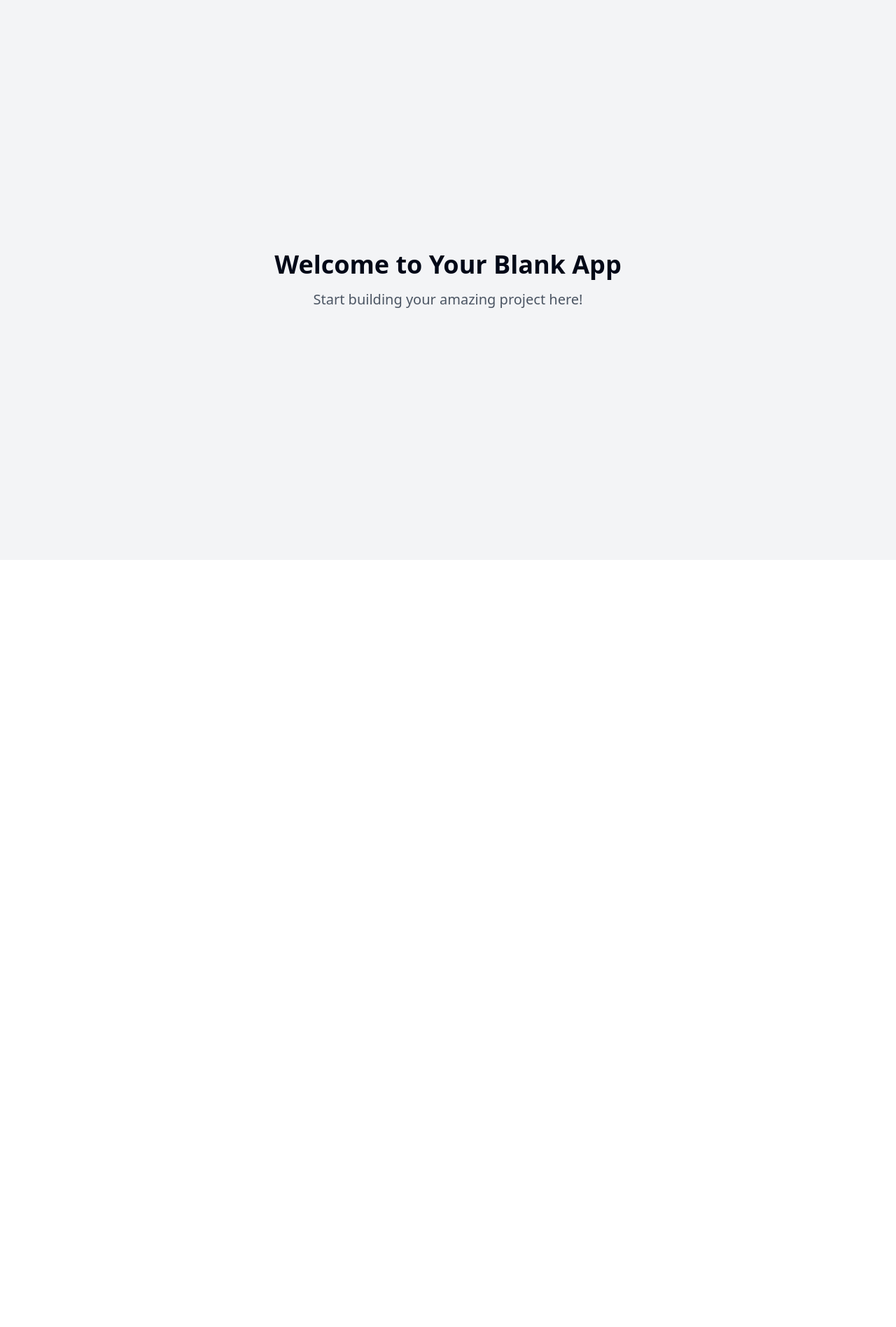
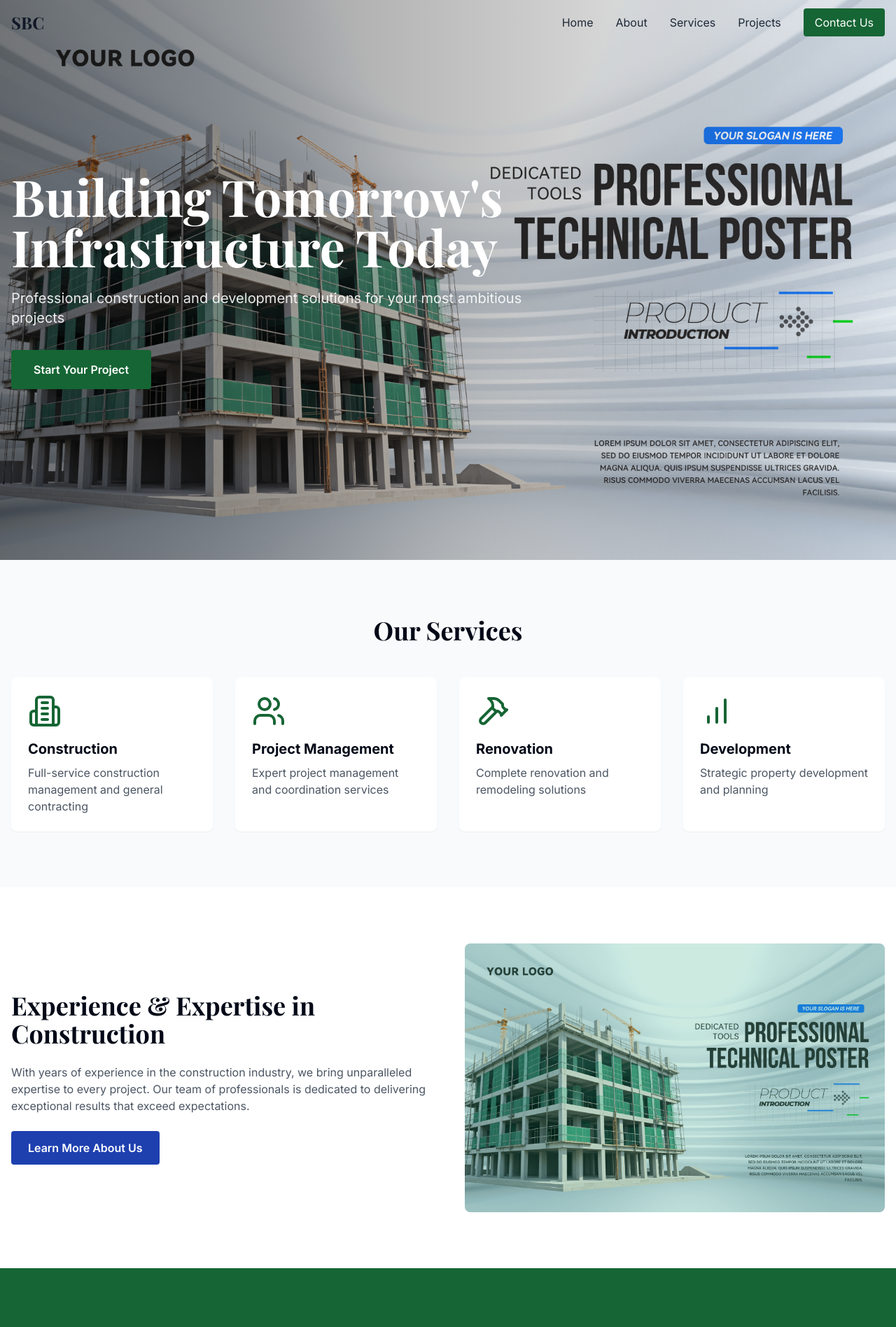
Before and after one commit to RagnarLodbrok2017/solo-base-web-forge, a React (Vite) app: page / in a window 1280 px wide. Shown: the top 1896 px of the page at 70% size. Before the commit the page ends 800 px from the top, so only its background shows below. Built offline with nearby package versions, Linux system fonts and the light colour scheme.

Commit message:
Add SBC website structure
Implement the basic structure for the SBC website, including the five required pages (Home, About, Services, Projects, and Contact) and their respective content placeholders.

```diff
--- a/index.html
+++ b/index.html
@@ -1,14 +1,16 @@
+
 <!DOCTYPE html>
 <html lang="en">
   <head>
     <meta charset="UTF-8" />
     <meta name="viewport" content="width=device-width, initial-scale=1.0" />
-    <title>solo-base-web-forge</title>
-    <meta name="description" content="Lovable Generated Project" />
-    <meta name="author" content="Lovable" />
+    <title>SBC - Solo Base Construction & Development</title>
+    <meta name="description" content="Professional construction and development solutions for your most ambitious projects" />
+    <meta name="author" content="SBC" />
+    <link rel="stylesheet" href="https://fonts.googleapis.com/css2?family=Inter:wght@400;500;600;700&family=Playfair+Display:wght@400;700&display=swap">
 
-    <meta property="og:title" content="solo-base-web-forge" />
-    <meta property="og:description" content="Lovable Generated Project" />
+    <meta property="og:title" content="SBC - Solo Base Construction & Development" />
+    <meta property="og:description" content="Professional construction and development solutions for your most ambitious projects" />
     <meta property="og:type" content="website" />
     <meta property="og:image" content="https://lovable.dev/opengraph-image-p98pqg.png" />
 
@@ -19,7 +21,6 @@
 
   <body>
     <div id="root"></div>
-    <!-- IMPORTANT: DO NOT REMOVE THIS SCRIPT TAG OR THIS VERY COMMENT! -->
     <script src="https://cdn.gpteng.co/gptengineer.js" type="module"></script>
     <script type="module" src="/src/main.tsx"></script>
   </body>
--- a/src/App.tsx
+++ b/src/App.tsx
@@ -1,8 +1,10 @@
+
 import { Toaster } from "@/components/ui/toaster";
 import { Toaster as Sonner } from "@/components/ui/sonner";
 import { TooltipProvider } from "@/components/ui/tooltip";
 import { QueryClient, QueryClientProvider } from "@tanstack/react-query";
 import { BrowserRouter, Routes, Route } from "react-router-dom";
+import Navigation from "./components/Navigation";
 import Index from "./pages/Index";
 import NotFound from "./pages/NotFound";
 
@@ -14,9 +16,9 @@ const App = () => (
       <Toaster />
       <Sonner />
       <BrowserRouter>
+        <Navigation />
         <Routes>
           <Route path="/" element={<Index />} />
-          {/* ADD ALL CUSTOM ROUTES ABOVE THE CATCH-ALL "*" ROUTE */}
           <Route path="*" element={<NotFound />} />
         </Routes>
       </BrowserRouter>
--- /dev/null
+++ b/src/components/Navigation.tsx
@@ -0,0 +1,68 @@
+
+import { useState, useEffect } from 'react';
+import { Menu, X } from 'lucide-react';
+import { Link } from 'react-router-dom';
+
+const Navigation = () => {
+  const [isOpen, setIsOpen] = useState(false);
+  const [isScrolled, setIsScrolled] = useState(false);
+
+  useEffect(() => {
+    const handleScroll = () => {
+      setIsScrolled(window.scrollY > 20);
+    };
+
+    window.addEventListener('scroll', handleScroll);
+    return () => window.removeEventListener('scroll', handleScroll);
+  }, []);
+
+  return (
+    <nav className={`fixed w-full z-50 transition-all duration-300 ${isScrolled ? 'bg-white shadow-md' : 'bg-transparent'}`}>
+      <div className="max-w-7xl mx-auto px-4">
+        <div className="flex justify-between items-center h-16">
+          <Link to="/" className="text-2xl font-heading font-bold text-gray-900">
+            SBC
+          </Link>
+
+          {/* Desktop Menu */}
+          <div className="hidden md:flex items-center space-x-8">
+            <Link to="/" className="text-gray-800 hover:text-primary">Home</Link>
+            <Link to="/about" className="text-gray-800 hover:text-primary">About</Link>
+            <Link to="/services" className="text-gray-800 hover:text-primary">Services</Link>
+            <Link to="/projects" className="text-gray-800 hover:text-primary">Projects</Link>
+            <Link to="/contact" className="bg-primary text-white px-4 py-2 rounded hover:bg-construction-dark transition-colors">
+              Contact Us
+            </Link>
+          </div>
+
+          {/* Mobile Menu Button */}
+          <div className="md:hidden">
+            <button
+              onClick={() => setIsOpen(!isOpen)}
+              className="text-gray-800 hover:text-primary"
+            >
+              {isOpen ? <X size={24} /> : <Menu size={24} />}
+            </button>
+          </div>
+        </div>
+
+        {/* Mobile Menu */}
+        {isOpen && (
+          <div className="md:hidden">
+            <div className="flex flex-col space-y-4 px-2 pt-2 pb-4 bg-white">
+              <Link to="/" className="text-gray-800 hover:text-primary" onClick={() => setIsOpen(false)}>Home</Link>
+              <Link to="/about" className="text-gray-800 hover:text-primary" onClick={() => setIsOpen(false)}>About</Link>
+              <Link to="/services" className="text-gray-800 hover:text-primary" onClick={() => setIsOpen(false)}>Services</Link>
+              <Link to="/projects" className="text-gray-800 hover:text-primary" onClick={() => setIsOpen(false)}>Projects</Link>
+              <Link to="/contact" className="bg-primary text-white px-4 py-2 rounded hover:bg-construction-dark transition-colors" onClick={() => setIsOpen(false)}>
+                Contact Us
+              </Link>
+            </div>
+          </div>
+        )}
+      </div>
+    </nav>
+  );
+};
+
+export default Navigation;
--- a/src/pages/Index.tsx
+++ b/src/pages/Index.tsx
@@ -1,12 +1,124 @@
-// Update this page (the content is just a fallback if you fail to update the page)
+
+import { Building2, Users, Hammer, BarChart } from 'lucide-react';
+import { Link } from 'react-router-dom';
 
 const Index = () => {
   return (
-    <div className="min-h-screen flex items-center justify-center bg-gray-100">
-      <div className="text-center">
-        <h1 className="text-4xl font-bold mb-4">Welcome to Your Blank App</h1>
-        <p className="text-xl text-gray-600">Start building your amazing project here!</p>
-      </div>
+    <div className="min-h-screen">
+      {/* Hero Section */}
+      <section className="relative h-screen flex items-center">
+        <div className="absolute inset-0 bg-gradient-to-r from-black/50 to-transparent z-10" />
+        <img
+          src="/lovable-uploads/6e2854ce-8bfb-4d45-9454-265fe1b88f14.png"
+          alt="Construction site"
+          className="absolute inset-0 w-full h-full object-cover"
+        />
+        <div className="container mx-auto px-4 relative z-20">
+          <div className="max-w-3xl">
+            <h1 className="text-5xl md:text-7xl font-heading font-bold text-white mb-6 animate-fade-up">
+              Building Tomorrow's Infrastructure Today
+            </h1>
+            <p className="text-xl text-white/90 mb-8 animate-fade-up">
+              Professional construction and development solutions for your most ambitious projects
+            </p>
+            <Link
+              to="/contact"
+              className="inline-block bg-primary hover:bg-construction-dark text-white font-semibold px-8 py-4 rounded transition-colors animate-fade-up"
+            >
+              Start Your Project
+            </Link>
+          </div>
+        </div>
+      </section>
+
+      {/* Services Section */}
+      <section className="py-20 bg-gray-50">
+        <div className="container mx-auto px-4">
+          <h2 className="text-4xl font-heading font-bold text-center mb-12">
+            Our Services
+          </h2>
+          <div className="grid md:grid-cols-2 lg:grid-cols-4 gap-8">
+            {[
+              {
+                icon: Building2,
+                title: "Construction",
+                description: "Full-service construction management and general contracting"
+              },
+              {
+                icon: Users,
+                title: "Project Management",
+                description: "Expert project management and coordination services"
+              },
+              {
+                icon: Hammer,
+                title: "Renovation",
+                description: "Complete renovation and remodeling solutions"
+              },
+              {
+                icon: BarChart,
+                title: "Development",
+                description: "Strategic property development and planning"
+              }
+            ].map((service, index) => (
+              <div key={index} className="bg-white p-6 rounded-lg shadow-sm hover:shadow-md transition-shadow">
+                <service.icon className="w-12 h-12 text-primary mb-4" />
+                <h3 className="text-xl font-bold mb-2">{service.title}</h3>
+                <p className="text-gray-600">{service.description}</p>
+              </div>
+            ))}
+          </div>
+        </div>
+      </section>
+
+      {/* About Section */}
+      <section className="py-20">
+        <div className="container mx-auto px-4">
+          <div className="grid lg:grid-cols-2 gap-12 items-center">
+            <div>
+              <h2 className="text-4xl font-heading font-bold mb-6">
+                Experience & Expertise in Construction
+              </h2>
+              <p className="text-gray-600 mb-6">
+                With years of experience in the construction industry, we bring unparalleled expertise
+                to every project. Our team of professionals is dedicated to delivering exceptional
+                results that exceed expectations.
+              </p>
+              <Link
+                to="/about"
+                className="inline-block bg-secondary hover:bg-blue-800 text-white font-semibold px-6 py-3 rounded transition-colors"
+              >
+                Learn More About Us
+              </Link>
+            </div>
+            <div className="relative h-96">
+              <div className="absolute inset-0 bg-construction/20 rounded-lg"></div>
+              <img
+                src="/lovable-uploads/6e2854ce-8bfb-4d45-9454-265fe1b88f14.png"
+                alt="Construction expertise"
+                className="w-full h-full object-cover rounded-lg"
+              />
+            </div>
+          </div>
+        </div>
+      </section>
+
+      {/* CTA Section */}
+      <section className="py-20 bg-primary text-white">
+        <div className="container mx-auto px-4 text-center">
+          <h2 className="text-4xl font-heading font-bold mb-6">
+            Ready to Start Your Project?
+          </h2>
+          <p className="text-xl mb-8 opacity-90">
+            Contact us today to discuss your construction needs
+          </p>
+          <Link
+            to="/contact"
+            className="inline-block bg-white text-primary hover:bg-gray-100 font-semibold px-8 py-4 rounded transition-colors"
+          >
+            Get in Touch
+          </Link>
+        </div>
+      </section>
     </div>
   );
 };
--- a/tailwind.config.ts
+++ b/tailwind.config.ts
@@ -1,3 +1,4 @@
+
 import type { Config } from "tailwindcss";
 
 export default {
@@ -12,85 +13,56 @@ export default {
   theme: {
     container: {
       center: true,
-			padding: '2rem',
+      padding: "2rem",
       screens: {
-				'2xl': '1400px'
-			}
+        "2xl": "1400px",
+      },
     },
     extend: {
       colors: {
-				border: 'hsl(var(--border))',
-				input: 'hsl(var(--input))',
-				ring: 'hsl(var(--ring))',
-				background: 'hsl(var(--background))',
-				foreground: 'hsl(var(--foreground))',
+        border: "hsl(var(--border))",
+        input: "hsl(var(--input))",
+        ring: "hsl(var(--ring))",
+        background: "hsl(var(--background))",
+        foreground: "hsl(var(--foreground))",
         primary: {
-					DEFAULT: 'hsl(var(--primary))',
-					foreground: 'hsl(var(--primary-foreground))'
+          DEFAULT: "#166534",
+          foreground: "#ffffff",
         },
         secondary: {
-					DEFAULT: 'hsl(var(--secondary))',
-					foreground: 'hsl(var(--secondary-foreground))'
-				},
-				destructive: {
-					DEFAULT: 'hsl(var(--destructive))',
-					foreground: 'hsl(var(--destructive-foreground))'
-				},
-				muted: {
-					DEFAULT: 'hsl(var(--muted))',
-					foreground: 'hsl(var(--muted-foreground))'
+          DEFAULT: "#1e40af",
+          foreground: "#ffffff",
         },
         accent: {
-					DEFAULT: 'hsl(var(--accent))',
-					foreground: 'hsl(var(--accent-foreground))'
+          DEFAULT: "#ea580c",
+          foreground: "#ffffff",
         },
-				popover: {
-					DEFAULT: 'hsl(var(--popover))',
-					foreground: 'hsl(var(--popover-foreground))'
+        construction: {
+          DEFAULT: "#059669",
+          light: "#10b981",
+          dark: "#064e3b",
         },
-				card: {
-					DEFAULT: 'hsl(var(--card))',
-					foreground: 'hsl(var(--card-foreground))'
       },
-				sidebar: {
-					DEFAULT: 'hsl(var(--sidebar-background))',
-					foreground: 'hsl(var(--sidebar-foreground))',
-					primary: 'hsl(var(--sidebar-primary))',
-					'primary-foreground': 'hsl(var(--sidebar-primary-foreground))',
-					accent: 'hsl(var(--sidebar-accent))',
-					'accent-foreground': 'hsl(var(--sidebar-accent-foreground))',
-					border: 'hsl(var(--sidebar-border))',
-					ring: 'hsl(var(--sidebar-ring))'
-				}
-			},
-			borderRadius: {
-				lg: 'var(--radius)',
-				md: 'calc(var(--radius) - 2px)',
-				sm: 'calc(var(--radius) - 4px)'
+      fontFamily: {
+        sans: ['Inter', 'sans-serif'],
+        heading: ['Playfair Display', 'serif'],
       },
       keyframes: {
-				'accordion-down': {
-					from: {
-						height: '0'
+        "fade-up": {
+          "0%": {
+            opacity: "0",
+            transform: "translateY(10px)",
           },
-					to: {
-						height: 'var(--radix-accordion-content-height)'
-					}
+          "100%": {
+            opacity: "1",
+            transform: "translateY(0)",
           },
-				'accordion-up': {
-					from: {
-						height: 'var(--radix-accordion-content-height)'
         },
-					to: {
-						height: '0'
-					}
-				}
       },
       animation: {
-				'accordion-down': 'accordion-down 0.2s ease-out',
-				'accordion-up': 'accordion-up 0.2s ease-out'
-			}
-		}
+        "fade-up": "fade-up 0.5s ease-out",
+      },
+    },
   },
   plugins: [require("tailwindcss-animate")],
 } satisfies Config;
```
Also changed, not shown: public/lovable-uploads/6e2854ce-8bfb-4d45-9454-265fe1b88f14.png (added). Lines whose indentation alone changed are shown as unchanged.
